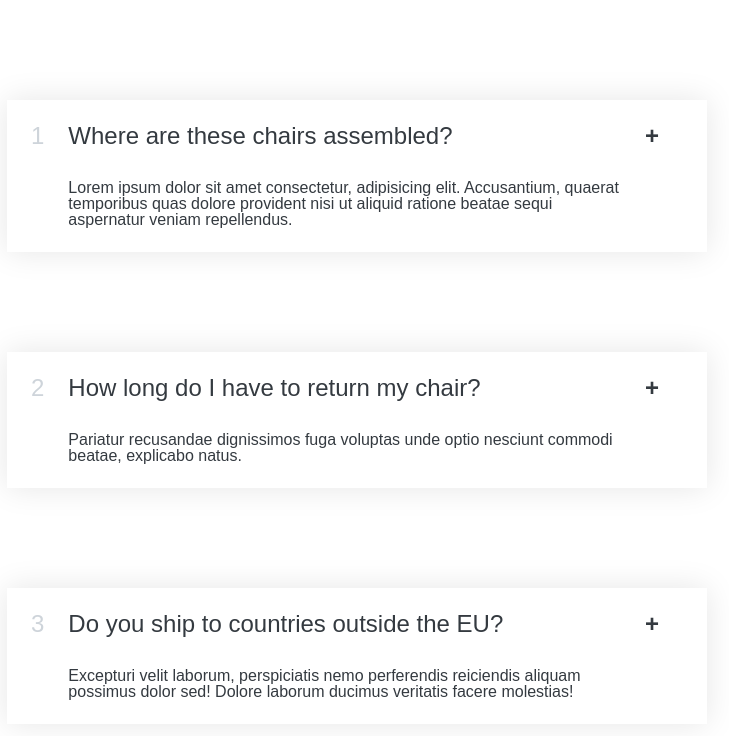
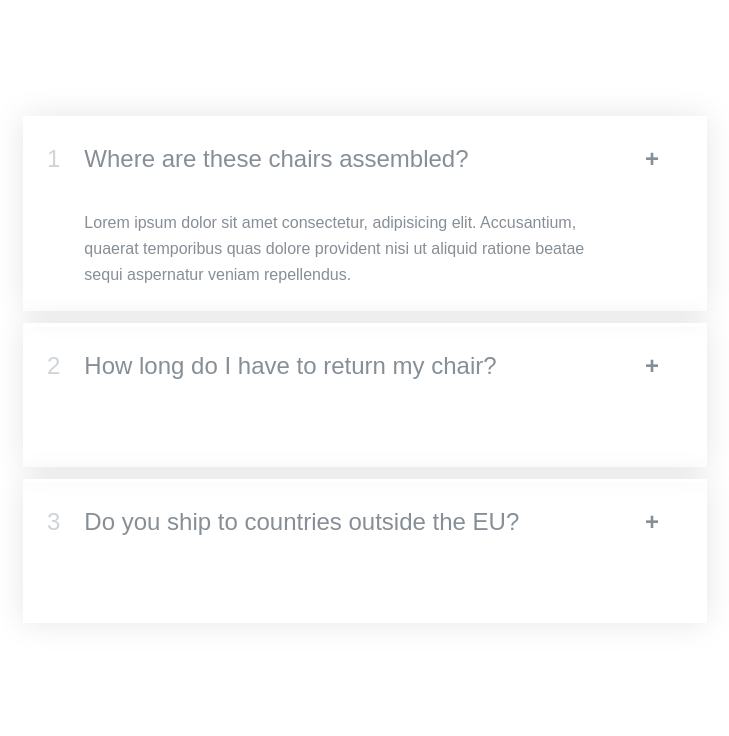
Before and after one commit to wbdvlpmnt/Accordian_Component, a React (Create React App) app: page / in a window 1280 px wide. Shown: the top 736 px of the page, without its empty margins (283-1012 px from the left). Built offline with nearby package versions, Linux system fonts and the light colour scheme.

Commit message:
conditionally render text based on selected index

```diff
--- a/src/App.js
+++ b/src/App.js
@@ -1,3 +1,4 @@
+import { useState } from "react";
 import "./App.css";
 
 const faqs = [
@@ -16,36 +17,56 @@ const faqs = [
 ];
 
 function App() {
+  const [indexExpanded, setIndexExpanded] = useState(0);
+
+  function handleIndexExpansion(index) {
+    console.log(index);
+    setIndexExpanded(index);
+  }
   return (
     <div>
-      <Accordion faqs={faqs} />
+      <Accordion
+        faqs={faqs}
+        indexExpanded={indexExpanded}
+        onExpand={handleIndexExpansion}
+      />
     </div>
   );
 }
 
-function Card({ item, index }) {
+function Card({ item, index, indexExpanded, onExpand }) {
   return (
-    <div className="accordion">
+    <div className="">
       <div className="item">
         <h1 className="number">{index + 1}</h1>
         <h1 className="title">{item.title}</h1>
-        <p className="icon">
+        <span className="icon" onClick={() => onExpand(index)}>
           <strong>+</strong>
-        </p>
+        </span>
         <br />
-        <p>{item.text}</p>
+        {indexExpanded === index ? <p>{item.text}</p> : <></>}
       </div>
     </div>
   );
 }
 
-function Accordion({ faqs }) {
+function Accordion({ faqs, indexExpanded, onExpand }) {
   return (
-    <ul>
-      {faqs.map((item, index) => {
-        return <Card item={item} index={index} key={index} />;
-      })}
-    </ul>
+    <div className="accordion content-box">
+      <ul>
+        {faqs.map((item, index) => {
+          return (
+            <Card
+              item={item}
+              index={index}
+              key={index}
+              indexExpanded={indexExpanded}
+              onExpand={onExpand}
+            />
+          );
+        })}
+      </ul>
+    </div>
   );
 }
 
```
